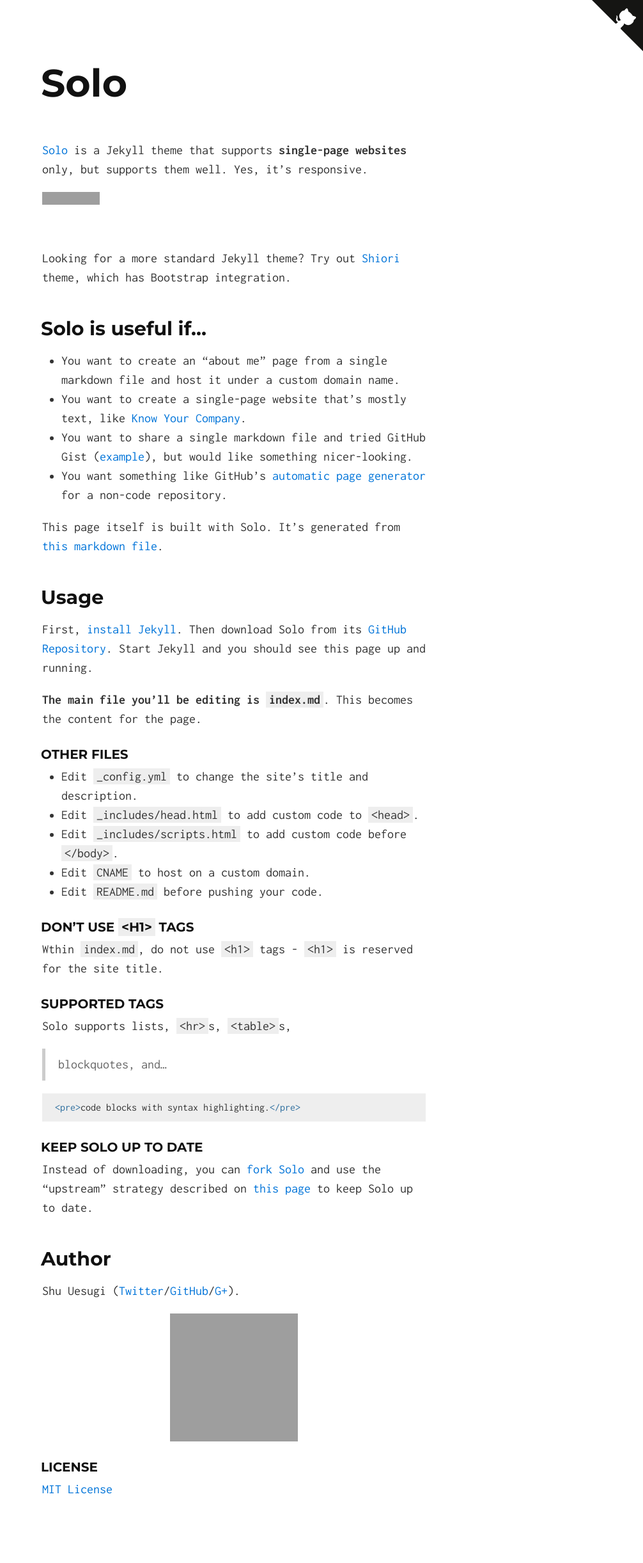
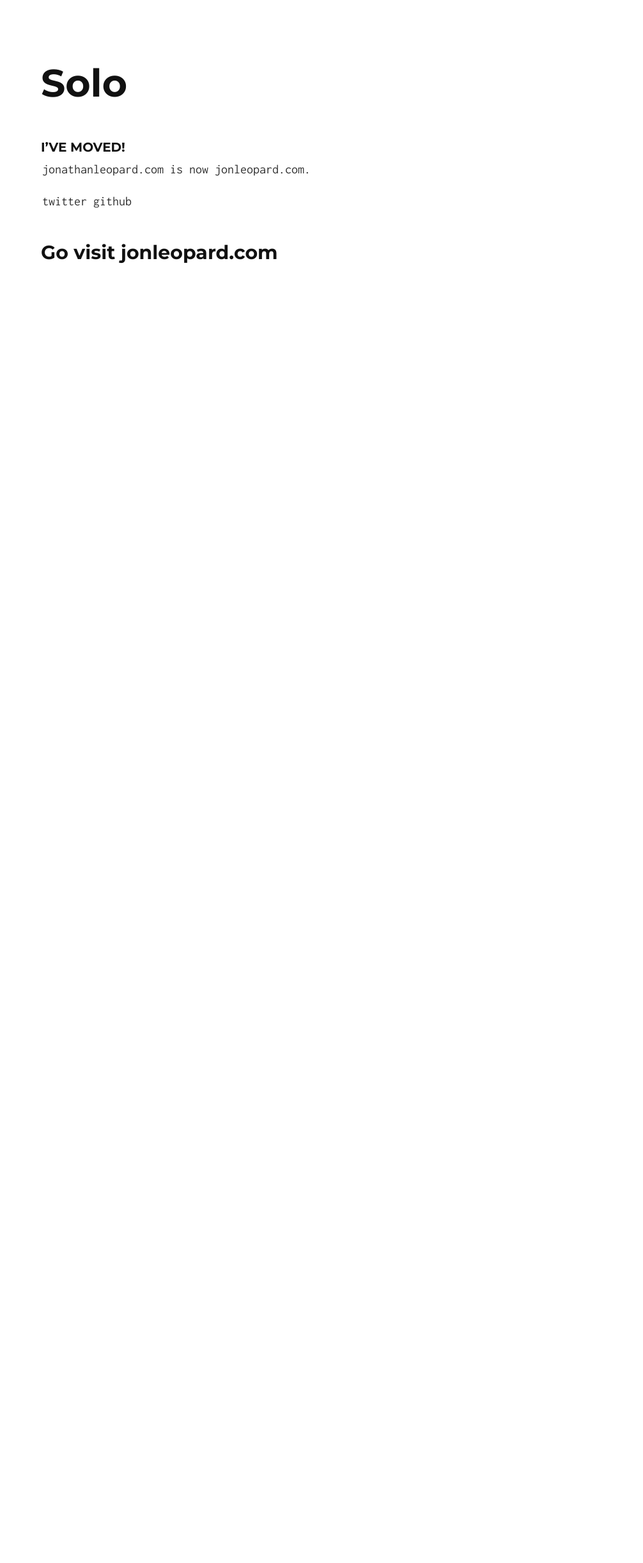
Before and after one commit to jonleopard/jonathanleopard.com, a Jekyll site: the page built from index.md, in a window 1280 px wide. Shown: the whole page at 64% size, without its empty margins (274-1280 px from the left). Built offline with Jekyll 4.4.1, drawn with Linux system fonts in a browser that asks for light colours; after the commit the page ends 900 px from its top, so only the background shows below that; grey boxes are pictures that could not be loaded.

Commit message:
theme customizations

```diff
--- a/index.md
+++ b/index.md
@@ -1,63 +1,9 @@
 ---
 layout: default
 ---
+#### I've moved!
+jonathanleopard.com is now jonleopard.com.
 
-[Solo](http://chibicode.github.io/solo) is a Jekyll theme that supports **single-page websites** only, but supports them well. Yes, it's responsive.
+twitter github
 
-<iframe src="https://ghbtns.com/github-btn.html?user=chibicode&amp;repo=solo&amp;type=watch&amp;count=true&amp;size=large"
-  allowtransparency="true" frameborder="0" scrolling="0" width="170" height="30"></iframe><br/>
-
-Looking for a more standard Jekyll theme? Try out [Shiori](http://github.com/ellekasai/shiori) theme, which has Bootstrap integration.
-
-## Solo is useful if...
-
-* You want to create an "about me" page from a single markdown file and host it under a custom domain name.
-* You want to create a single-page website that's mostly text, like [Know Your Company](https://knowyourcompany.com/).
-* You want to share a single markdown file and tried GitHub Gist ([example](https://gist.github.com/dypsilon/5819504)), but would like something nicer-looking.
-* You want something like GitHub's [automatic page generator](http://pages.github.com/) for a non-code repository.
-
-This page itself is built with Solo. It's generated from [this markdown file](https://github.com/chibicode/solo/blob/gh-pages/_includes/index.md).
-
-## Usage
-
-First, [install Jekyll](http://jekyllrb.com/docs/installation/). Then download Solo from its [GitHub Repository](https://github.com/chibicode/solo). Start Jekyll and you should see this page up and running.
-
-**The main file you'll be editing is `index.md`**. This becomes the content for the page.
-
-### Other Files
-
-* Edit `_config.yml` to change the site's title and description.
-* Edit `_includes/head.html` to add custom code to `<head>`.
-* Edit `_includes/scripts.html` to add custom code before `</body>`.
-* Edit `CNAME` to host on a custom domain.
-* Edit `README.md` before pushing your code.
-
-### Don't use `<h1>` tags
-
-Wthin `index.md`, do not use `<h1>` tags - `<h1>` is reserved for the site title.
-
-### Supported Tags
-
-Solo supports lists, `<hr>`s, `<table>`s,
-
-> blockquotes, and...
-
-~~~html
-<pre>code blocks with syntax highlighting.</pre>
-~~~
-
-### Keep Solo up to date
-
-Instead of downloading, you can [fork Solo](https://github.com/chibicode/solo/fork) and use the "upstream" strategy described on [this page](https://help.github.com/articles/fork-a-repo) to keep Solo up to date.
-
-## Author
-
-Shu Uesugi ([Twitter](http://twitter.com/chibicode)/[GitHub](http://github.com/chibicode)/[G+](https://plus.google.com/110325199858284431541?rel=author)).
-
-![Shu Uesugi](https://www.gravatar.com/avatar/b868d84bbe2ed30ec45c9253e1c1cefe.jpg?s=200)
-
-### License
-
-[MIT License](http://chibicode.mit-license.org/)
-
-<a href="https://github.com/chibicode/solo" class="github-corner"><svg width="80" height="80" viewBox="0 0 250 250" style="fill:#151513; color:#fff; position: absolute; top: 0; border: 0; right: 0;"><path d="M0,0 L115,115 L130,115 L142,142 L250,250 L250,0 Z"></path><path d="M128.3,109.0 C113.8,99.7 119.0,89.6 119.0,89.6 C122.0,82.7 120.5,78.6 120.5,78.6 C119.2,72.0 123.4,76.3 123.4,76.3 C127.3,80.9 125.5,87.3 125.5,87.3 C122.9,97.6 130.6,101.9 134.4,103.2" fill="currentColor" style="transform-origin: 130px 106px;" class="octo-arm"></path><path d="M115.0,115.0 C114.9,115.1 118.7,116.5 119.8,115.4 L133.7,101.6 C136.9,99.2 139.9,98.4 142.2,98.6 C133.8,88.0 127.5,74.4 143.8,58.0 C148.5,53.4 154.0,51.2 159.7,51.0 C160.3,49.4 163.2,43.6 171.4,40.1 C171.4,40.1 176.1,42.5 178.8,56.2 C183.1,58.6 187.2,61.8 190.9,65.4 C194.5,69.0 197.7,73.2 200.1,77.6 C213.8,80.2 216.3,84.9 216.3,84.9 C212.7,93.1 206.9,96.0 205.4,96.6 C205.1,102.4 203.0,107.8 198.3,112.5 C181.9,128.9 168.3,122.5 157.7,114.1 C157.9,116.9 156.7,120.9 152.7,124.9 L141.0,136.5 C139.8,137.7 141.6,141.9 141.8,141.8 Z" fill="currentColor" class="octo-body"></path></svg></a><style>.github-corner:hover .octo-arm{animation:octocat-wave 560ms ease-in-out}@keyframes octocat-wave{0%,100%{transform:rotate(0)}20%,60%{transform:rotate(-25deg)}40%,80%{transform:rotate(10deg)}}@media (max-width:500px){.github-corner:hover .octo-arm{animation:none}.github-corner .octo-arm{animation:octocat-wave 560ms ease-in-out}}</style>
+## Go visit jonleopard.com
```
